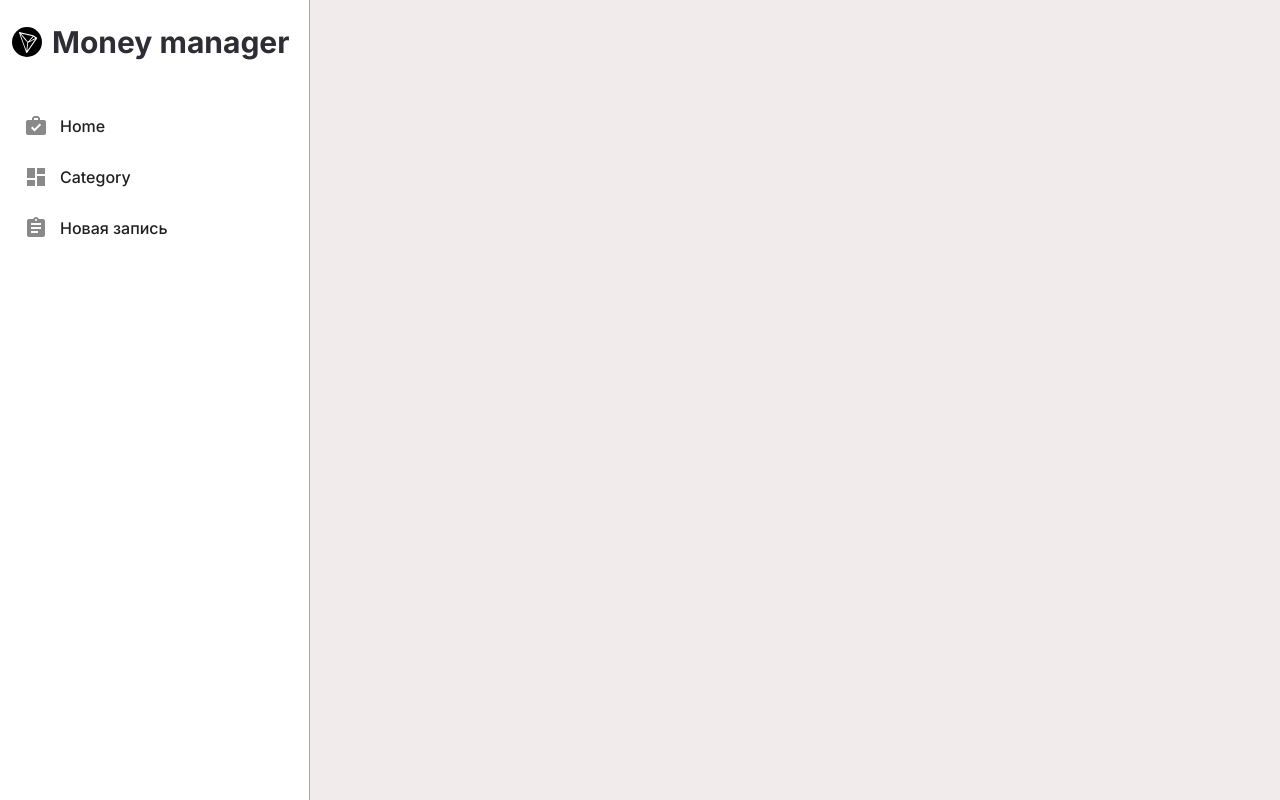
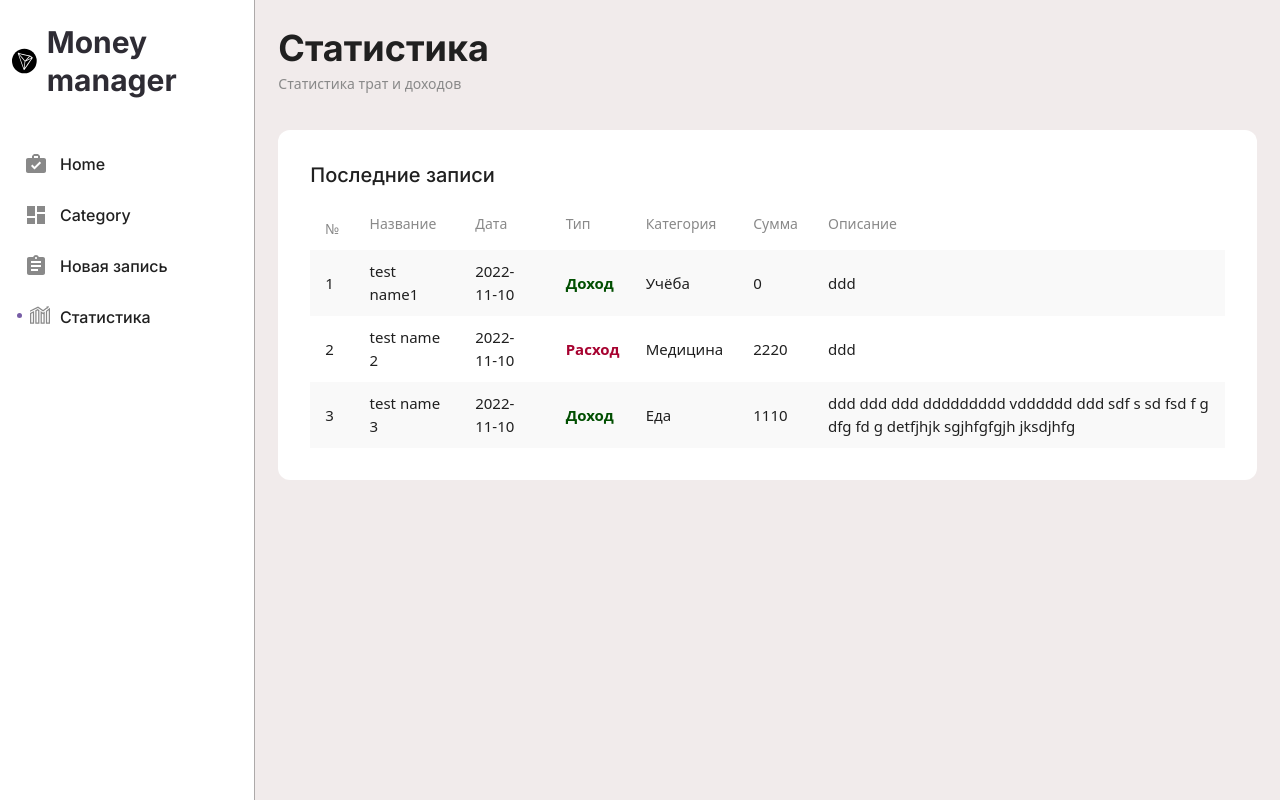
Before and after one commit to Alaront/money-manager, a Vue app: page /statistics in a window 1280 px wide. Built offline with nearby package versions, Linux system fonts and the light colour scheme.

Commit message:
table last Reports

```diff
--- a/src/assets/style.sass
+++ b/src/assets/style.sass
@@ -21,6 +21,43 @@ body
     height: 5px
     border-radius: 2.5px
 
+table.table-info
+  width: 100%
+  box-sizing: border-box
+
+  th
+    padding: 5px 15px 15px 15px
+    box-sizing: border-box
+    text-align: left
+    font-size: 14px
+    line-height: 22px
+    color: #898989
+    font-weight: 300
+
+    &:first-child
+      padding-left: 0
+      max-width: 80px
+
+    &:last-child
+      border-right: none
+
+  tr
+    &:nth-child(even)
+      background: #F9F9F9
+
+  td
+    padding: 10px 15px
+    box-sizing: border-box
+    text-align: left
+    font-size: 15px
+    line-height: 23px
+    color: #202020
+
+    &:first-child
+      max-width: 80px
+
+    &:last-child
+      border-right: none
 
 
 h1, h2, h3, h4, h5, h6,
--- a/src/assets/tailwind.sass
+++ b/src/assets/tailwind.sass
@@ -1,3 +1,7 @@
 @tailwind base
 @tailwind components
 @tailwind utilities
+
+@layer components
+  .btn-primary
+    @apply py-2 px-4 bg-blue-500 text-white font-semibold rounded-lg shadow-md hover:bg-blue-700 focus:outline-none focus:ring-2 focus:ring-blue-400 focus:ring-opacity-75
--- a/src/components/Home/ExchangeRates.vue
+++ b/src/components/Home/ExchangeRates.vue
@@ -3,7 +3,7 @@
     <h2 class="text-[23px] leading-[26px] font-medium text-[#202020] mb-[20px]">
       Ваш кошелёк в других валютных парах (ЦБ РФ)
     </h2>
-    <table>
+    <table class="table-info">
       <tr>
         <th>Валютная пара</th>
         <th>Ваши средства в ₽</th>
@@ -82,43 +82,4 @@ export default {
 };
 </script>
 
-<style scoped lang="sass">
-table
-  width: 100%
-  box-sizing: border-box
-
-th
-  padding: 5px 15px 15px 15px
-  box-sizing: border-box
-  text-align: left
-  font-size: 14px
-  line-height: 22px
-  color: #898989
-  font-weight: 300
-
-
-  &:first-child
-    padding-left: 0
-    max-width: 80px
-
-  &:last-child
-    border-right: none
-
-tr
-  &:nth-child(even)
-    background: #F9F9F9
-
-td
-  padding: 10px 15px
-  box-sizing: border-box
-  text-align: left
-  font-size: 15px
-  line-height: 23px
-  color: #202020
-
-  &:first-child
-    max-width: 80px
-
-  &:last-child
-    border-right: none
-</style>
+<style scoped lang="sass"></style>
--- /dev/null
+++ b/src/components/Statistics/LastReports.vue
@@ -0,0 +1,76 @@
+<template>
+  <div class="bg-[#FFFFFF] p-[32px] rounded-[12px] box-content">
+    <h2 class="text-[20px] leading-[26px] font-medium text-[#202020] mb-[20px]">
+      Последние записи
+    </h2>
+    <div>
+      <table class="w-[100%] table-info">
+        <tr>
+          <th>№</th>
+          <th>Название</th>
+          <th>Дата</th>
+          <th>Тип</th>
+          <th>Категория</th>
+          <th>Сумма</th>
+          <th>Описание</th>
+        </tr>
+        <tr v-for="(item, iter) in getAllReports" v-bind:key="item.id">
+          <td>{{ iter + 1 }}</td>
+          <td>{{ item.name }}</td>
+          <td>{{ item.date }}</td>
+          <td :class="item.type ? 'income' : 'expenditure'" class="font-bold">
+            {{ item.type ? "Доход" : "Расход" }}
+          </td>
+          <td>{{ getCategoryName(item.id) }}</td>
+          <td>{{ item.sum }}</td>
+          <td>{{ item.description }}</td>
+        </tr>
+      </table>
+    </div>
+  </div>
+</template>
+
+<script>
+import { mapGetters } from "vuex";
+
+export default {
+  name: "last-reports",
+  methods: {
+    getCategoryName(id) {
+      let name = "";
+
+      this.getAllCategory.forEach((item) => {
+        if (item.id === id) {
+          name = item.name;
+          return;
+        }
+      });
+
+      return name;
+    },
+  },
+  computed: {
+    ...mapGetters("reports", ["getAllReports"]),
+    ...mapGetters("category", ["getAllCategory"]),
+  },
+};
+</script>
+
+<style scoped lang="sass">
+
+.income
+  color: #024f02
+
+.expenditure
+  color: #a70230
+
+th:nth-child(1), td:nth-child(1)
+  max-width: 30px
+  padding: 10px 15px
+
+th:nth-child(4), td:nth-child(4)
+  max-width: 80px
+
+table.table-info th:first-child
+  padding-left: 15px
+</style>
--- a/src/layouts/Header.vue
+++ b/src/layouts/Header.vue
@@ -29,6 +29,13 @@
             >Новая запись</router-link
           >
         </li>
+        <li class="relative">
+          <router-link
+            class="block hover:bg-[#775da670] header-btn font-medium text-[16px] leading-[19px] py-[16px] pr-[12px] rounded-[12px] text-[#202020] pl-[48px] after:absolute after:bg-[url('../assets/header/statistics-icon.svg')] after:bg-contain after:w-[20px] after:h-[20px] after:top-[13px] after:left-[18px]"
+            to="/statistics"
+            >Статистика</router-link
+          >
+        </li>
       </ul>
     </nav>
   </header>
--- a/src/pages/ChangeCashPage.vue
+++ b/src/pages/ChangeCashPage.vue
@@ -80,6 +80,20 @@
       <div class="mb-[25px]">
         <span
           class="block text-[18px] leading-[22px] text-[#898989] font-bold mb-[15px]"
+          >Дата</span
+        >
+        <label :class="{ 'error-data': dateError }">
+          <input
+            type="date"
+            v-model="date"
+            class="text-[20px] leading-[25px] text-[#202020] outline-none border-b-[2px] border-solid border-b-[#202020] py-[5px] px-[10px]"
+          />
+        </label>
+      </div>
+
+      <div class="mb-[25px]">
+        <span
+          class="block text-[18px] leading-[22px] text-[#898989] font-bold mb-[15px]"
           >Описание</span
         >
         <textarea
@@ -113,11 +127,13 @@ export default {
       sum: 0,
       description: "",
       name: "",
+      date: null,
 
       nameError: false,
       typeError: false,
       categoryError: false,
       sumError: false,
+      dateError: false,
     };
   },
   watch: {
@@ -141,7 +157,13 @@ export default {
 
       this.validation();
 
-      if (this.nameError || this.typeError || this.categoryError) return;
+      if (
+        this.nameError ||
+        this.typeError ||
+        this.categoryError ||
+        this.dateError
+      )
+        return;
 
       this.addNewReport({
         name: this.name.replace(/\s+/, ""),
@@ -149,6 +171,7 @@ export default {
         category: this.category,
         sum: this.sum,
         description: this.description,
+        date: this.date,
       });
 
       this.resetData();
@@ -161,17 +184,21 @@ export default {
       this.typeError = false;
       this.categoryError = false;
       this.sumError = false;
+      this.dateError = false;
     },
 
     validation() {
+      console.log(this.date);
       if (this.name.replace(/\s+/, "").length === 0) this.nameError = true;
       if (this.type === null) this.typeError = true;
       if (this.category === null) this.categoryError = true;
+      if (this.date === null) this.dateError = true;
     },
 
     resetData() {
       this.type = null;
       this.category = null;
+      this.date = null;
       this.sum = 0;
       this.description = "";
       this.name = "";
--- /dev/null
+++ b/src/pages/StatisticsPage.vue
@@ -0,0 +1,21 @@
+<template>
+  <title-page title="Статистика" subtitle="Статистика трат и доходов" />
+  <div class="">
+    <last-reports />
+  </div>
+</template>
+
+<script>
+import titlePage from "../components/TitlePage";
+import lastReports from "@/components/Statistics/LastReports";
+
+export default {
+  name: "StatisticsPage",
+  components: {
+    "title-page": titlePage,
+    "last-reports": lastReports,
+  },
+};
+</script>
+
+<style scoped></style>
--- a/src/router/router.js
+++ b/src/router/router.js
@@ -2,6 +2,7 @@ import { createRouter, createWebHistory } from "vue-router";
 import HomePage from "@/pages/HomePage";
 import CategoryPage from "@/pages/CategoryPage";
 import ChangeCashPage from "@/pages/ChangeCashPage";
+import StatisticsPage from "@/pages/StatisticsPage";
 
 export default createRouter({
   history: createWebHistory(),
@@ -21,6 +22,11 @@ export default createRouter({
       component: ChangeCashPage,
       alias: "/changeCash",
     },
+    {
+      path: "/statistics",
+      component: StatisticsPage,
+      alias: "/statistics",
+    },
   ],
   linkActiveClass: "active-link",
   linkExactActiveClass: "active-link",
--- a/src/store/modules/reports.js
+++ b/src/store/modules/reports.js
@@ -3,7 +3,36 @@ export default {
   state() {
     return {
       lastId: 1,
-      allReports: [],
+      allReports: [
+        {
+          id: 0,
+          name: "test name1",
+          type: true,
+          category: 1,
+          sum: 0,
+          description: "ddd",
+          date: "2022-11-10",
+        },
+        {
+          id: 1,
+          name: "test name 2",
+          type: false,
+          category: 0,
+          sum: 2220,
+          description: "ddd",
+          date: "2022-11-10",
+        },
+        {
+          id: 2,
+          name: "test name 3",
+          type: true,
+          category: 2,
+          sum: 1110,
+          description:
+            "ddd ddd ddd ddddddddd  vdddddd ddd sdf s sd fsd f g dfg fd g detfjhjk sgjhfgfgjh  jksdjhfg",
+          date: "2022-11-10",
+        },
+      ],
     };
   },
   mutations: {
```
Also changed, not shown: src/assets/header/statistics-icon.svg (added).
